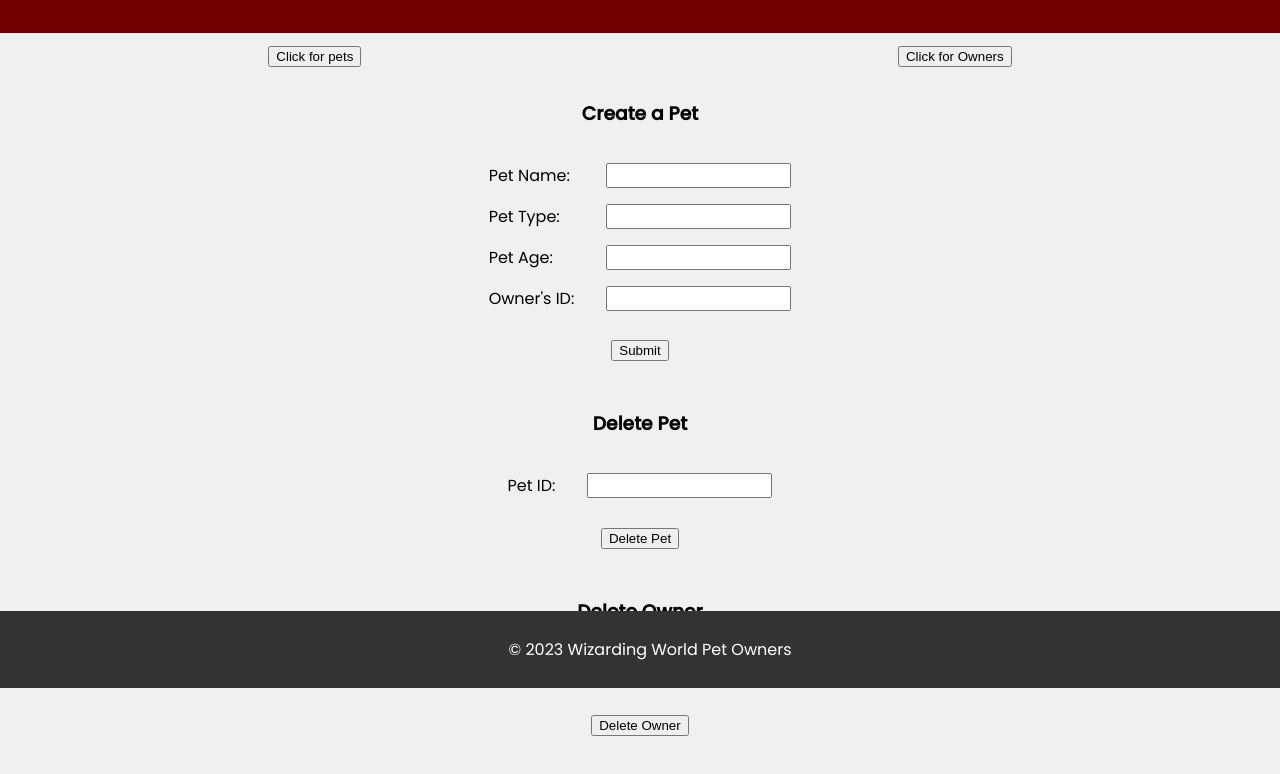
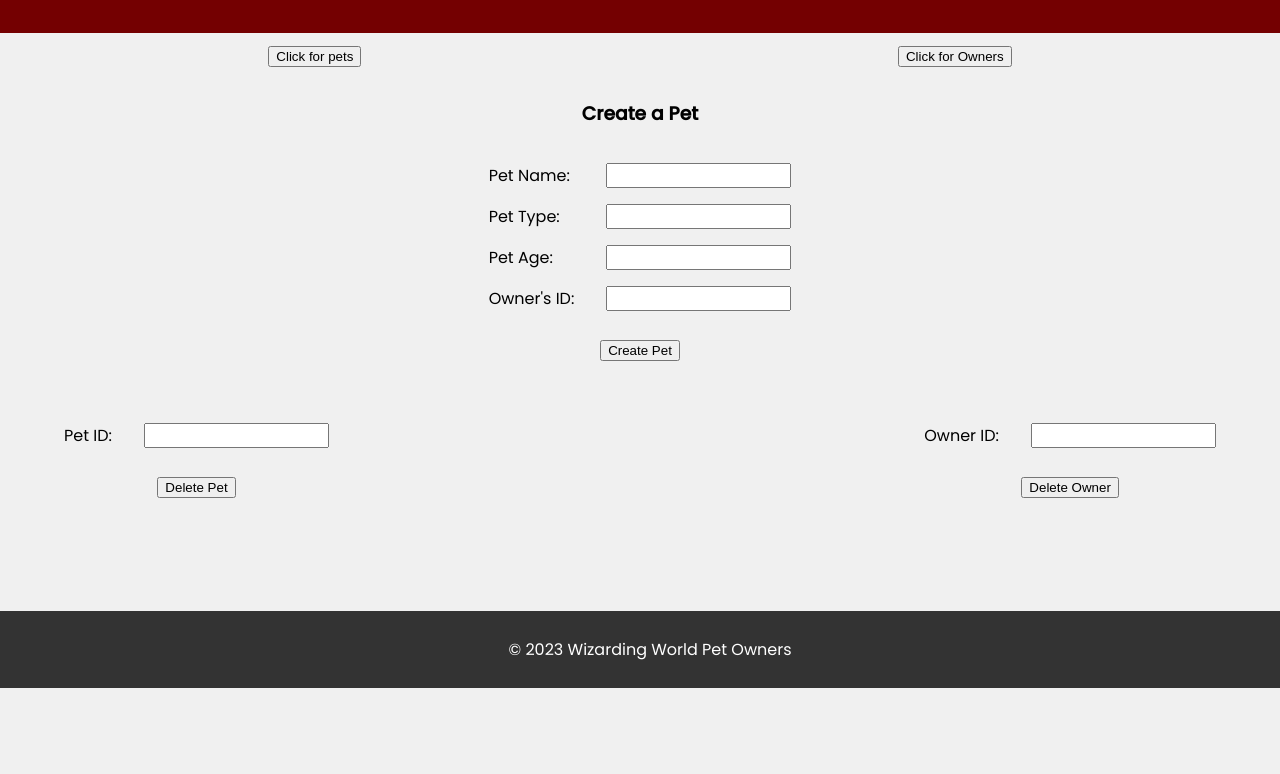
Before and after one commit to Patino5/ExpressAppFromScratch, a website: page public/index.html in a window 1280 px wide. Shown: the part 112-886 px from the top of the page. After the commit the page ends 800 px from the top, so only its background shows below. Drawn offline with Linux system fonts and the light colour scheme; a web font is replaced by a local one.

Commit message:
added classes to delete elements

```diff
--- a/public/index.html
+++ b/public/index.html
@@ -22,6 +22,9 @@
         <button id="ownerBtn">Click for Owners</button>
     </div>
     <div id="displayArea">
+        <!-- Injected Data -->
+    </div>
+    <div id="ownerDisplay">
         <!-- Injected Data -->
     </div>
 
@@ -52,14 +55,15 @@
             </div>
 
             <div class="container-group">
-                <button id="subBtn" type="submit">Submit</button>
+                <button id="subBtn" type="submit">Create Pet</button>
             </div>
         </form>
     </div>
 
     <!--       Delete Forms       -->
-    <h3>Delete Pet</h3>
-    <div class="container">
+
+    <!-- <h3>Delete Pet</h3><h3>Delete Owner</h3> -->
+    <div class="del-container">
 
         <form id="deletePet">
             <div class="container-group">
@@ -71,10 +75,10 @@
             </div>
         </form>
 
-    </div>
+    <!-- </div> -->
 
-    <h3>Delete Owner</h3>
-    <div class="container">
+
+    <!-- <div class="container"> -->
 
         <form id="deleteOwner">
             <div class="container-group">
```
